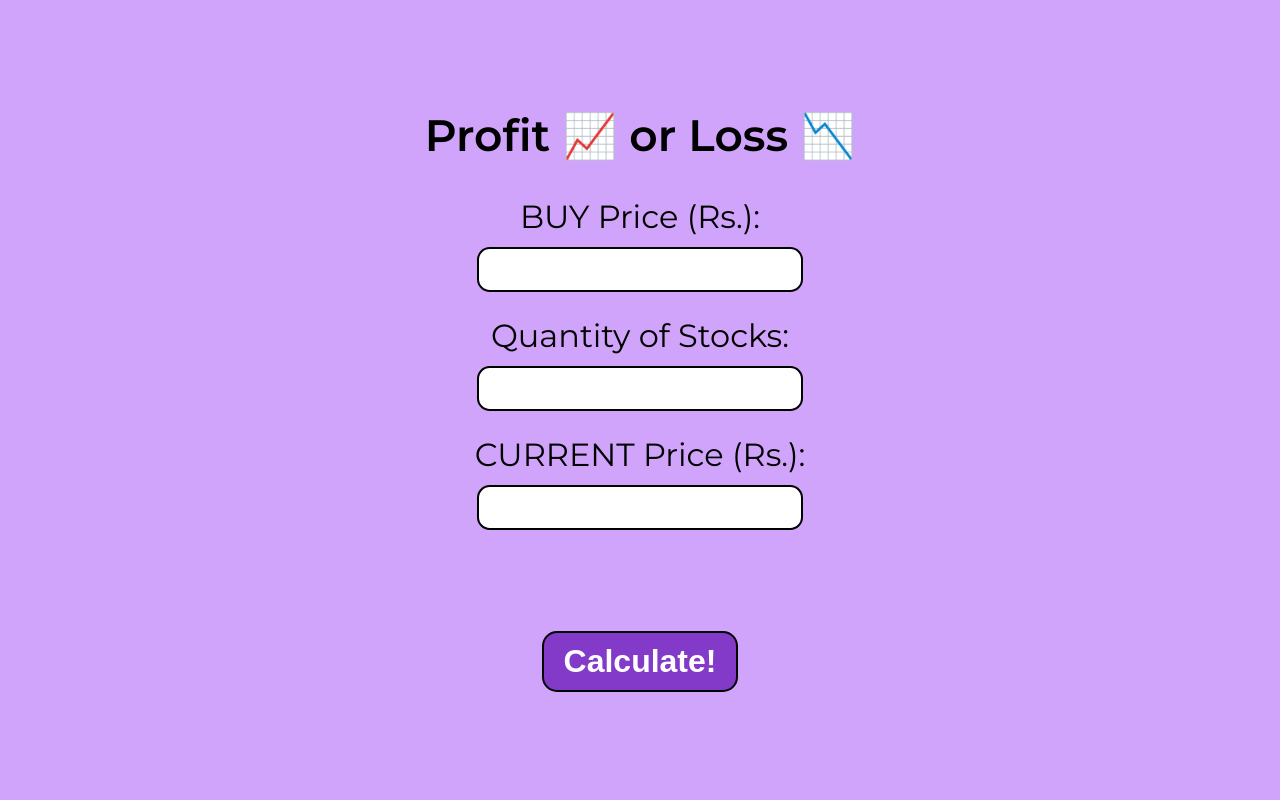
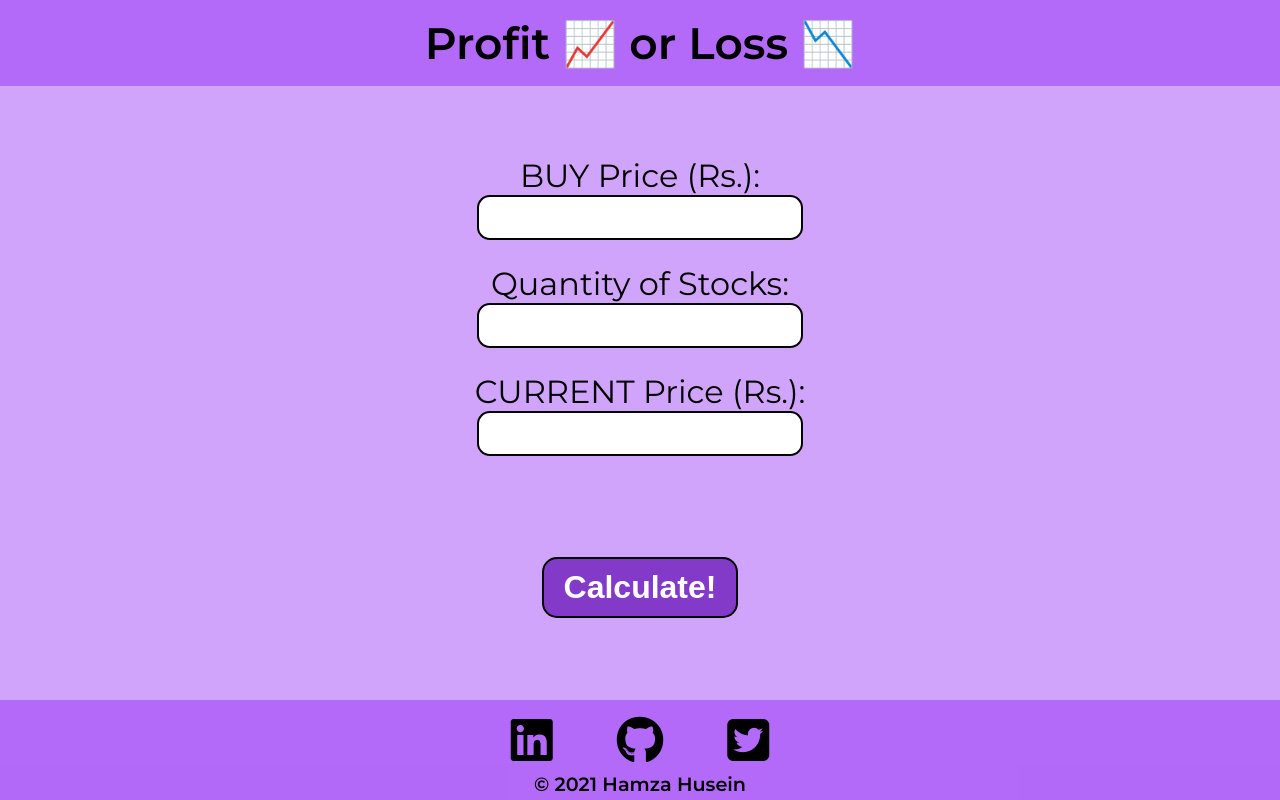
Before and after one commit to Hamdrive/markFourteen, a plain HTML site: page index.html in a window 1280 px wide. Drawn offline with Linux system fonts and the light colour scheme.

Commit message:
[feat] footer bar

```diff
--- a/index.html
+++ b/index.html
@@ -6,6 +6,7 @@
     <meta name="viewport" content="width=device-width, initial-scale=1.0">
     <title>Profit or Loss?</title>
     <link rel="stylesheet" href="style.css">
+    <script src="https://kit.fontawesome.com/0ae1aebe6f.js" crossorigin="anonymous"></script>
 </head>
 <body>
     <div class="title">
@@ -29,6 +30,17 @@
     <div class="calc">
         <button id="calc-btn">Calculate!</button>
     </div>
+    <div class="bottom-container">
+        <div class="icons">
+          <a class="footer-link" target="_blank" href="https://www.linkedin.com/in/hamza-husein/"><i
+              class="fab fa-linkedin fa-3x"></i></a>
+          <a class="footer-link" target="_blank" href="https://github.com/Hamdrive"><i
+              class="fab fa-github fa-3x"></i></a>
+          <a class="footer-link" target="_blank" href="https://twitter.com/itsHamhere"><i
+              class="fab fa-twitter-square fa-3x"></i></a>
+        </div>
+        <p class="copyright">© 2021 Hamza Husein</p>
+    </div>
     <script src="./script.js"></script>
 </body>
 </html>
--- a/style.css
+++ b/style.css
@@ -8,23 +8,23 @@
 
 body{
     font-family: 'Montserrat', sans-serif;
-    display: flex;
-    justify-content: center;
-    align-items: center;
-    flex-direction: column;
     height: 100vh;
     background-color: #7e00f35b;
+    display: flex;
+    flex-direction: column;
 }
 
 .title{
     font-size: 2.75rem;
     font-weight: 600;
-    margin-bottom: 0.7rem;
+    margin-bottom: auto;
+    padding: 1rem;
+    text-align: center;
+    background-color: #7e00f35b;
 }
 
 .stock-inputs{
-    margin-top: 1.5rem;
-    margin-bottom: 1rem;
+    margin: 1rem 0;
 }
 
 .init, .qty, .curr{
@@ -36,16 +36,18 @@ body{
     margin-bottom: 1.5rem;
 }
 
-label{
-    margin-bottom: 0.7rem;
-}
-
 input{
     font-size: 1.5rem;
     padding: 0.4rem;
     border-radius: 0.8rem;
     text-align: center;
     border: 2px solid black;
+}
+
+.calc{
+    display: flex;
+    justify-content: center;
+    margin-bottom: 1.75rem;
 }
 
 #calc-btn {
@@ -57,6 +59,7 @@ input{
     text-decoration: none;
     border: 2px solid #000000;
     font-weight: 600;
+    margin: 0 auto;
 }
 
 #calc-btn:hover {
@@ -70,4 +73,41 @@ input{
     margin: 1rem;
     font-size: 1.5rem;
     font-weight: 600;
+    display: flex;
+    justify-content: center;
 }
+
+.icons{
+    display: flex;
+    justify-content: center;
+}
+
+.icons i{
+    margin: 0 2rem;
+    color: black;
+}
+
+.icons i:hover{
+    color: #8400ff;
+}
+
+.bottom-container{
+    background-color: #7e00f35b;
+    height: 100px;
+    width: 100%;
+    margin-top: auto;
+    padding: 1rem 0;
+}
+
+.footer-link{
+    font-size: 1rem;
+    display: inline-block;
+}
+
+.copyright{
+    color: black;
+    font-size: 1.2rem;
+    font-weight: 600;
+    text-align: center;
+    margin-top: 0.5rem;
+}
```
